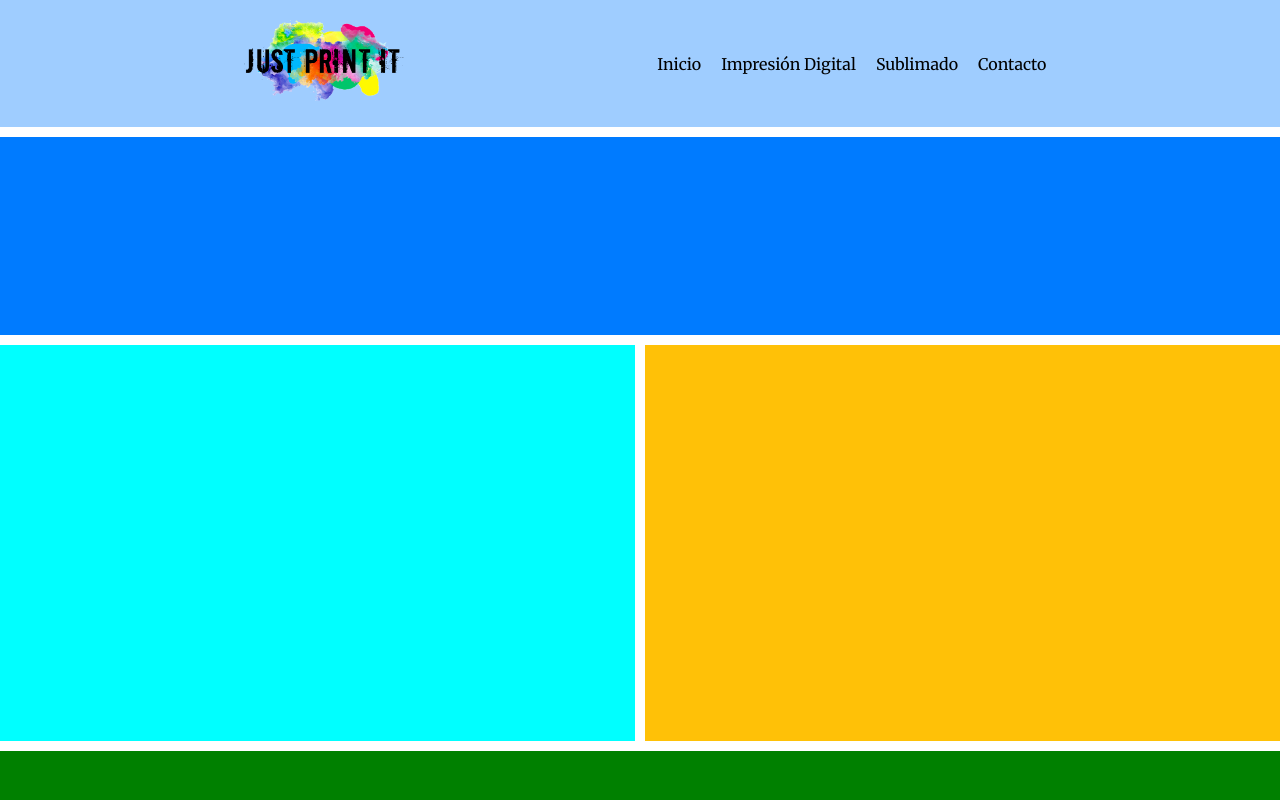
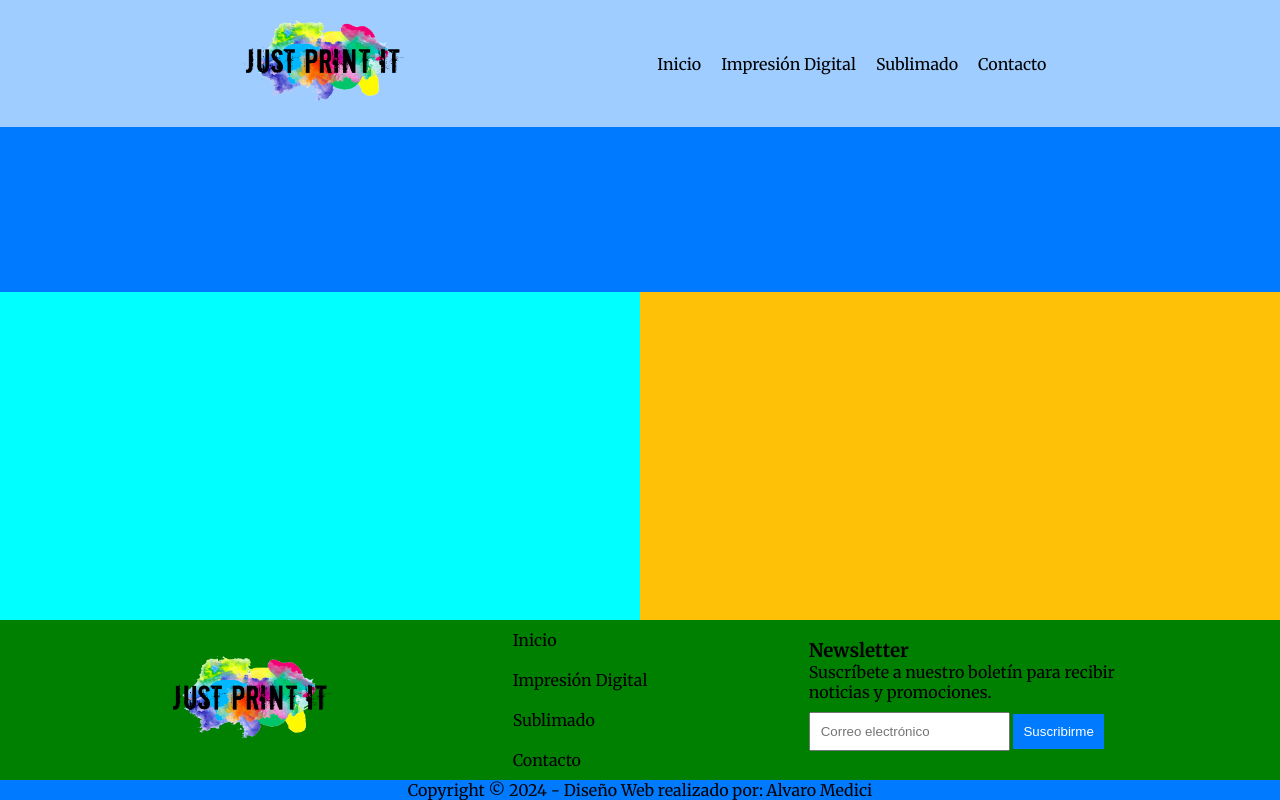
Before and after one commit to alvarox95/Preentrega-TalentoTech-Medici-Alvaro, a plain HTML site: page index.html in a window 1280 px wide. Drawn offline with Linux system fonts and the light colour scheme.

Commit message:
footer agregado

```diff
--- a/css/estilos.css
+++ b/css/estilos.css
@@ -24,13 +24,14 @@ body {
   min-height: 100vh;
   grid-auto-columns: 1fr;
   grid-template-columns: 1fr 1fr;
-  grid-template-rows: 0.5fr 1fr 2fr 0.25fr;
-  gap: 10px 10px;
+  grid-template-rows: 0.5fr 1fr 2fr 0.25fr 0.1fr;
+  /* gap: 10px 10px; */
   grid-template-areas:
     "header header"
     "presentacion presentacion"
     "digital sublimado"
-    "footer footer";
+    "footer footer"
+    "copy copy";
 }
 
 .header {
@@ -45,6 +46,51 @@ body {
 .footer {
   grid-area: footer;
   background-color: green;
+  display: flex;
+  flex-wrap: wrap;
+  justify-content: space-evenly;
+  align-items: flex-end;
+  .logofooter {
+    height: 100%;
+    display: flex;
+    flex-direction: column;
+    justify-content: center;
+  }
+  .lista{
+    ul{
+      display: flex;
+      flex-direction: column;
+      flex-wrap: wrap;
+    }
+  }
+  .newsletter {
+    display: flex;
+    flex-direction: column;
+    height: 100%;
+    width: 25%;
+    justify-content: center;
+    input {
+      padding: 10px;
+      margin: 10px 0;
+    }
+    button {
+      padding: 10px;
+      background-color: #007bff;
+      color: white;
+      border: none;
+      cursor: pointer;
+    }
+  }
+}
+
+.copy {
+  grid-area: copy;
+  background-color: #007bff;
+  display: flex;
+  justify-content: center;
+  a{
+    margin-left: 3px;
+  }
 }
 
 .presentacion {
--- a/index.html
+++ b/index.html
@@ -19,8 +19,7 @@
           <li><a href="./pages/contacto.html">Contacto</a></li>
         </ul>
     </header>
-    <div class="footer"></div>
-    <div class="presentacion"></div>
+    <section class="presentacion"></section>
     <div class="digital">
       <!-- <div class="card">
         <img src="assets/img/logo.png" alt="Imagen">
@@ -29,6 +28,34 @@
         <button>Leer más</button>
       </div> -->
     </div>
-    <div class="sublimado"></div>
+    <section class="sublimado"></section>
+    <footer class="footer">
+      <div class="logofooter">
+        <a href="#">
+          <img src="./assets/img/logo.png" alt="LOGOmas" width="200px">
+        </a>
+      </div>
+      <div class="lista">
+        <ul>
+          <li><a href="index.html">Inicio</a></li>
+          <li><a href="./pages/digital.html">Impresión Digital</a></li>
+          <li><a href="./pages/sublimado.html">Sublimado</a></li>
+          <li><a href="./pages/contacto.html">Contacto</a></li>
+        </ul>
+      </div>
+      <div class="newsletter">
+        <h3>Newsletter</h3>
+        <p>Suscríbete a nuestro boletín para recibir noticias y promociones.</p>
+        <form action="">
+          <input type="email" name="email" id="email" placeholder="Correo electrónico" required>
+          <button type="submit">Suscribirme</button>
+        </form>
+      </div>
+    </footer>
+    <div class="copy">
+      Copyright © 2024 - Diseño Web realizado por:
+      <a href="https://walink.co/21ac22" target="_blank"> Alvaro Medici</a>
+    </div>
+
   </body>
 </html>
```
